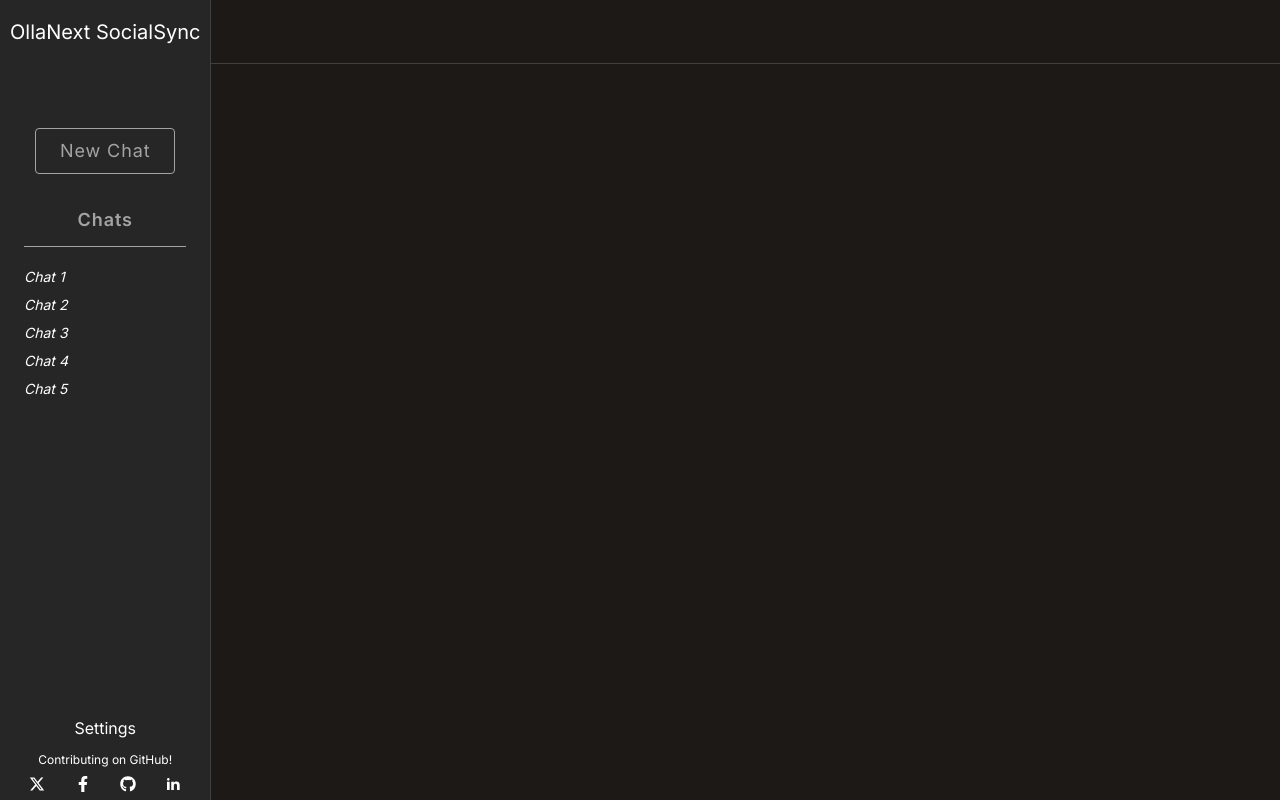
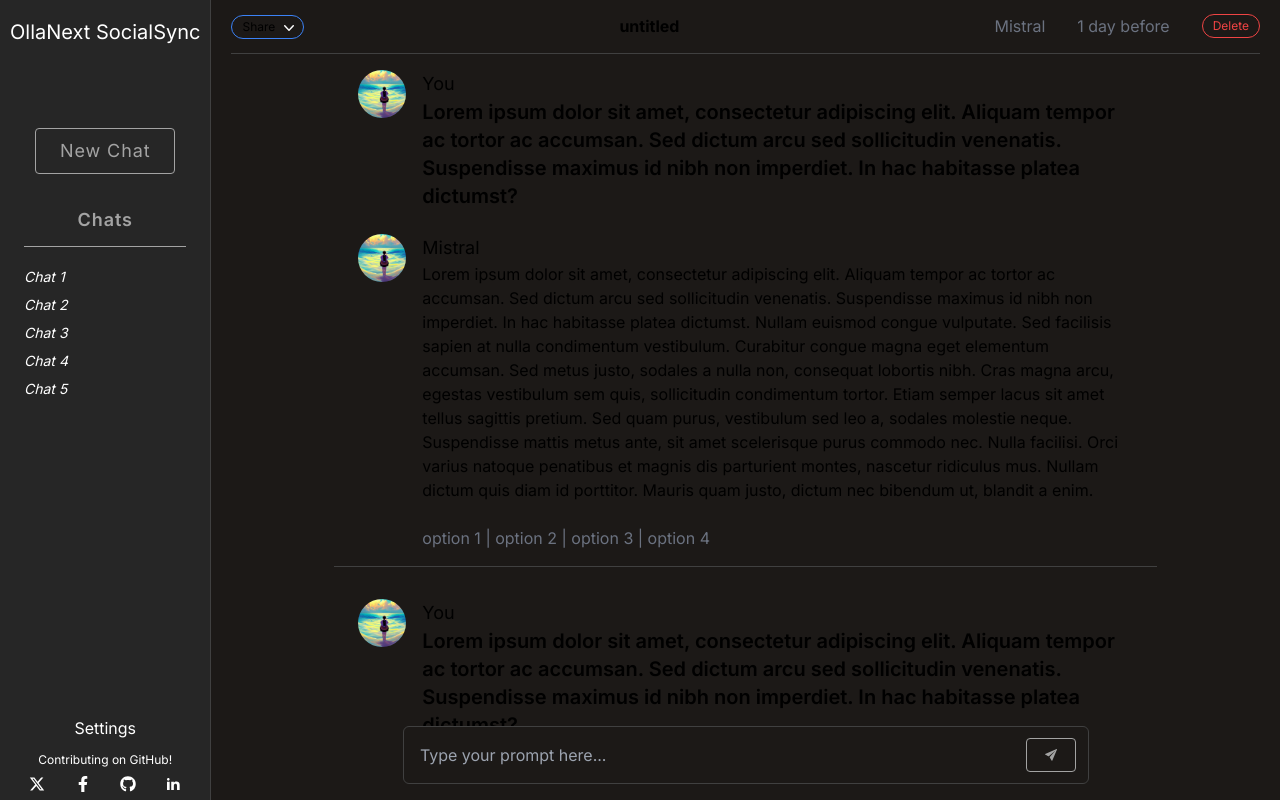
Before and after one commit to paaggeli/ollanext-socialsync, a Next.js app: page / in a window 1280 px wide. Built offline with nearby package versions, Linux system fonts and the light colour scheme.

Commit message:
Create prompt area

```diff
--- /dev/null
+++ b/app/_components/prompt/editable-chat-title.tsx
@@ -0,0 +1,30 @@
+import { useState } from 'react';
+
+export default function EditableChatTitle() {
+  const [isEditing, setIsEditing] = useState(false);
+  const [title, setTitle] = useState('untitled');
+
+  const handleTitleClick = () => {
+    setIsEditing(true);
+  };
+
+  const handleTitleChange = (e) => {
+    setTitle(e.target.value);
+  };
+
+  const handleTitleBlur = () => {
+    setIsEditing(false);
+  };
+
+  return (
+  <div className="flex-glow text-center">
+    { isEditing ? (
+      <input type="text" className="text-center outline-none bg-transparent" value={title} onChange={handleTitleChange} onBlur={handleTitleBlur} autoFocus />
+      ) : (
+      <div className="font-bold" onClick={handleTitleClick}>
+        {title}
+      </div>
+      )}
+    </div>
+  );
+}
--- a/app/_components/prompt/prompt-area.tsx
+++ b/app/_components/prompt/prompt-area.tsx
@@ -1,7 +1,17 @@
+import TopBar from "./topbar";
+import Response from "./response";
+import PromptInput from "./prompt-input";
+
 export default function PromptArea() {
-  return(
-    <div className="flex-col flex-1 bg-stone-900">
-      <div className="h-16 border-b border-b-neutral-700"></div>
+    return(
+    <div className="flex flex-col flex-1 h-screen bg-stone-900 px-5">
+      <TopBar />
+        <div className="h-full w-4/5 mx-auto py-4 overflow-y-auto scrollbar">
+        <Response />
+        <Response />
+        <Response />
+        </div>
+      <PromptInput />
     </div>
   )
 }
--- /dev/null
+++ b/app/_components/prompt/prompt-input.tsx
@@ -0,0 +1,35 @@
+import { useState } from 'react';
+import { IoIosSend } from "react-icons/io";
+export default function PromptInput() {
+  const [text, setText] = useState('');
+
+  const maxHeight = 200;
+
+  const handleChange = (event) => {
+    setText(event.target.value);
+    const currentHeight = event.target.scrollHeight;
+    if (currentHeight > maxHeight) {
+      event.target.style.height = `${maxHeight}px`;
+      event.target.style.overflowY = 'scroll';
+    } else {
+      event.target.style.height = 'auto';
+      event.target.style.height = `${event.target.scrollHeight}px`;
+      event.target.style.overflowY = 'hidden';
+    }
+  };
+
+  return (
+    <div className="flex align-items justify-center">
+      <div className="promptInput relative w-2/3 flex items-center justify-between p-2 pr-0 mb-4 border border-neutral-700 rounded-md">
+        <textarea
+          className="m-0 w-full resize-none p-2 mr-16 border-0 bg-transparent overflow-hidden outline-none scrollbar"
+          rows="1"
+          value={text}
+          onChange={handleChange}
+          placeholder="Type your prompt here...">
+        </textarea>
+        <button className="absolute bottom-[0.7rem] right-3 ml-2 px-4 py-2 text-neutral-400 rounded hover:bg-neutral-700 hover:font-semibold border border-neutral-400"><IoIosSend /></button>
+      </div>
+    </div>
+  );
+}
--- /dev/null
+++ b/app/_components/prompt/response.tsx
@@ -0,0 +1,25 @@
+export default function Response() {
+  return (
+    <div className="w-full px-6 border-b border-b-neutral-700 pb-4 mb-8">
+
+      <div className="question flex align-items mb-6">
+        <img className="w-12 h-12 rounded-full mr-4" src="/ai1.jpg" />
+        <div>
+          <h3 className="text-lg">You</h3>
+          <h3 className="text-xl font-semibold">Lorem ipsum dolor sit amet, consectetur adipiscing elit. Aliquam tempor ac tortor ac accumsan. Sed dictum arcu sed sollicitudin venenatis. Suspendisse maximus id nibh non imperdiet. In hac habitasse platea dictumst?</h3>
+        </div>
+      </div>
+
+      <div className="response flex align-items mb-6">
+        <img className="w-12 h-12 rounded-full mr-4" src="/ai1.jpg" />
+        <div>
+          <h3 className="text-lg">Mistral</h3>
+          <p>Lorem ipsum dolor sit amet, consectetur adipiscing elit. Aliquam tempor ac tortor ac accumsan. Sed dictum arcu sed sollicitudin venenatis. Suspendisse maximus id nibh non imperdiet. In hac habitasse platea dictumst. Nullam euismod congue vulputate. Sed facilisis sapien at nulla condimentum vestibulum. Curabitur congue magna eget elementum accumsan. Sed metus justo, sodales a nulla non, consequat lobortis nibh. Cras magna arcu, egestas vestibulum sem quis, sollicitudin condimentum tortor. Etiam semper lacus sit amet tellus sagittis pretium. Sed quam purus, vestibulum sed leo a, sodales molestie neque. Suspendisse mattis metus ante, sit amet scelerisque purus commodo nec. Nulla facilisi. Orci varius natoque penatibus et magnis dis parturient montes, nascetur ridiculus mus. Nullam dictum quis diam id porttitor. Mauris quam justo, dictum nec bibendum ut, blandit a enim.</p>
+        </div>
+      </div>
+
+      <div className="text-gray-500 ml-16"> <a href="#">option 1</a>  |  <a href="#">option 2 </a> |  <a href="#">option 3 </a> |  <a href="#">option 4 </a></div>
+
+    </div>
+  );
+}
--- /dev/null
+++ b/app/_components/prompt/topbar.tsx
@@ -0,0 +1,59 @@
+import { useState, useEffect, useRef } from 'react';
+import EditableChatTitle from './editable-chat-title';
+
+export default function TopBar() {
+  const [isOpen, setIsOpen] = useState(false);
+  const dropdownRef = useRef(null);
+
+  useEffect(() => {
+    const handleClickOutside = (event) => {
+      if (dropdownRef.current && !dropdownRef.current.contains(event.target)) {
+        setIsOpen(false);
+      }
+    };
+
+    window.addEventListener('click', handleClickOutside);
+
+    return () => {
+      window.removeEventListener('click', handleClickOutside);
+    };
+  }, []);
+
+  const toggleDropdown = () => {
+    setIsOpen(!isOpen);
+  };
+
+  return(
+  <div className="flex items-center h-16 border-b border-b-neutral-700">
+      <div className="flex-grow relative" ref={dropdownRef}>
+
+          <button type="button" className="border border-blue-500 rounded-full pb-0 pt-0.5 pl-2.5 pr-1 leading-none hover:bg-blue-500 hover:text-white text-xs transition duration-300 ease-in-out focus:outline-none" id="menu-button" aria-expanded={isOpen} aria-haspopup="true" onClick={toggleDropdown}>
+            Share
+            <svg className="inline ml-1 h-5 w-5 text-white" viewBox="0 0 20 20" fill="currentColor" aria-hidden="true">
+              <path fillRule="evenodd" d="M5.23 7.21a.75.75 0 011.06.02L10 11.168l3.71-3.938a.75.75 0 111.08 1.04l-4.25 4.5a.75.75 0 01-1.08 0l-4.25-4.5a.75.75 0 01.02-1.06z" clipRule="evenodd" />
+            </svg>
+          </button>
+        {isOpen && (
+        <div className="absolute left-0 mt-2 w-56 rounded-md bg-neutral-800 text-white shadow-lg focus:outline-none" role="menu" aria-orientation="vertical" aria-labelledby="menu-button" tabIndex="-1">
+          <div className="py-1" role="none">
+            <a href="#" className="text-white block px-4 py-2 text-sm" role="menuitem" tabIndex="-1" id="menu-item-0">Share the chat with email</a>
+            <a href="#" className="text-white block px-4 py-2 text-sm" role="menuitem" tabIndex="-1" id="menu-item-1">Share the chat on twitter</a>
+            <a href="#" className="text-white block px-4 py-2 text-sm" role="menuitem" tabIndex="-1" id="menu-item-2">Share the chat on facebook</a>
+          </div>
+        </div>
+        )}
+      </div>
+
+      {/* <div className="flex-grow text-center font-bold">The title</div> */}
+      <EditableChatTitle />
+
+      <div className="flex justify-end flex-grow text-right text-gray-500">
+        <div className="flex items-counter space-x-8">
+          <span>Mistral</span>
+          <span>1 day before</span>
+          <button type="button" className="border border-red-500 rounded-full py-0.5 px-2.5 hover:bg-red-500 hover:text-white text-xs text-red-500 transition duration-300 ease-in-out focus:outline-none" id="delet-chat-button">Delete
+        </button>
+        </div>
+      </div>
+  </div>
+)}
--- a/app/globals.css
+++ b/app/globals.css
@@ -30,4 +30,72 @@ body {
   .text-balance {
     text-wrap: balance;
   }
+  .scrollbar {
+    /* WebKit-based browsers like Safari and Chrome */
+    scrollbar-width: thin;
+    scrollbar-color: #404040 transparent;
+
+    /* Firefox */
+    -moz-scrollbar-width: thin;
+    -moz-scrollbar-color: #404040 transparent;
+
+    /* Internet Explorer */
+    -ms-overflow-style: -ms-autohiding-scrollbar;
+    -ms-scrollbar-track-color: transparent;
+    -ms-scrollbar-thumb-color: #404040;
+  }
+
+  .scrollbar::-webkit-scrollbar {
+    width: 4px;
+    height: 10px;
+  }
+
+  .scrollbar::-webkit-scrollbar-track {
+    background-color: transparent;
+  }
+
+  .scrollbar::-webkit-scrollbar-thumb {
+    background-color: #404040;
+    border-radius: 5px;
+  }
+
+  .scrollbar::-webkit-scrollbar-thumb:hover {
+    background-color: #555;
+  }
+
+  .scrollbar::-moz-scrollbar {
+    width: 4px;
+    height: 10px;
+  }
+
+  .scrollbar::-moz-scrollbar-track {
+    background-color: transparent;
+  }
+
+  .scrollbar::-moz-scrollbar-thumb {
+    background-color: #404040;
+    border-radius: 5px;
+  }
+
+  .scrollbar::-moz-scrollbar-thumb:hover {
+    background-color: #555;
+  }
+
+  .scrollbar::-ms-scrollbar {
+    width: 5px;
+    height: 10px;
+  }
+
+  .scrollbar::-ms-scrollbar-track {
+    background-color: transparent;
+  }
+
+  .scrollbar::-ms-scrollbar-thumb {
+    background-color: #404040;
+    border-radius: 5px;
+  }
+
+  .scrollbar::-ms-scrollbar-thumb:hover {
+    background-color: #555;
+  }
 }
--- a/app/page.tsx
+++ b/app/page.tsx
@@ -1,4 +1,4 @@
- 'use client'
+'use client'
 import Sidebar from './_components/sidebar/sidebar'
 import PromptArea from './_components/prompt/prompt-area'
 export default function Home() {
--- a/tailwind.config.ts
+++ b/tailwind.config.ts
@@ -16,5 +16,5 @@ const config: Config = {
     },
   },
   plugins: [],
-};
+  };
 export default config;
```
Also changed, not shown: public/ai1.jpg (added).
